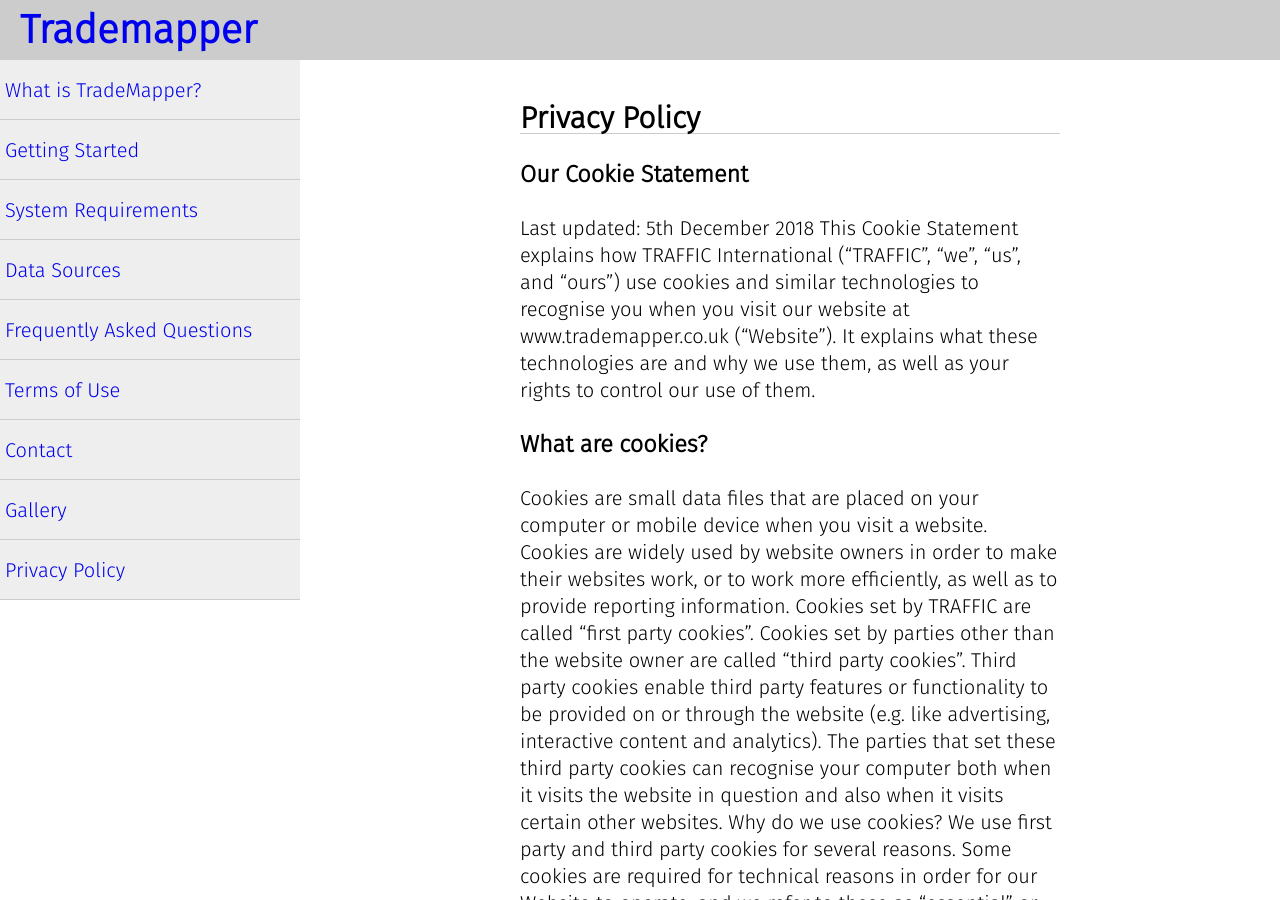
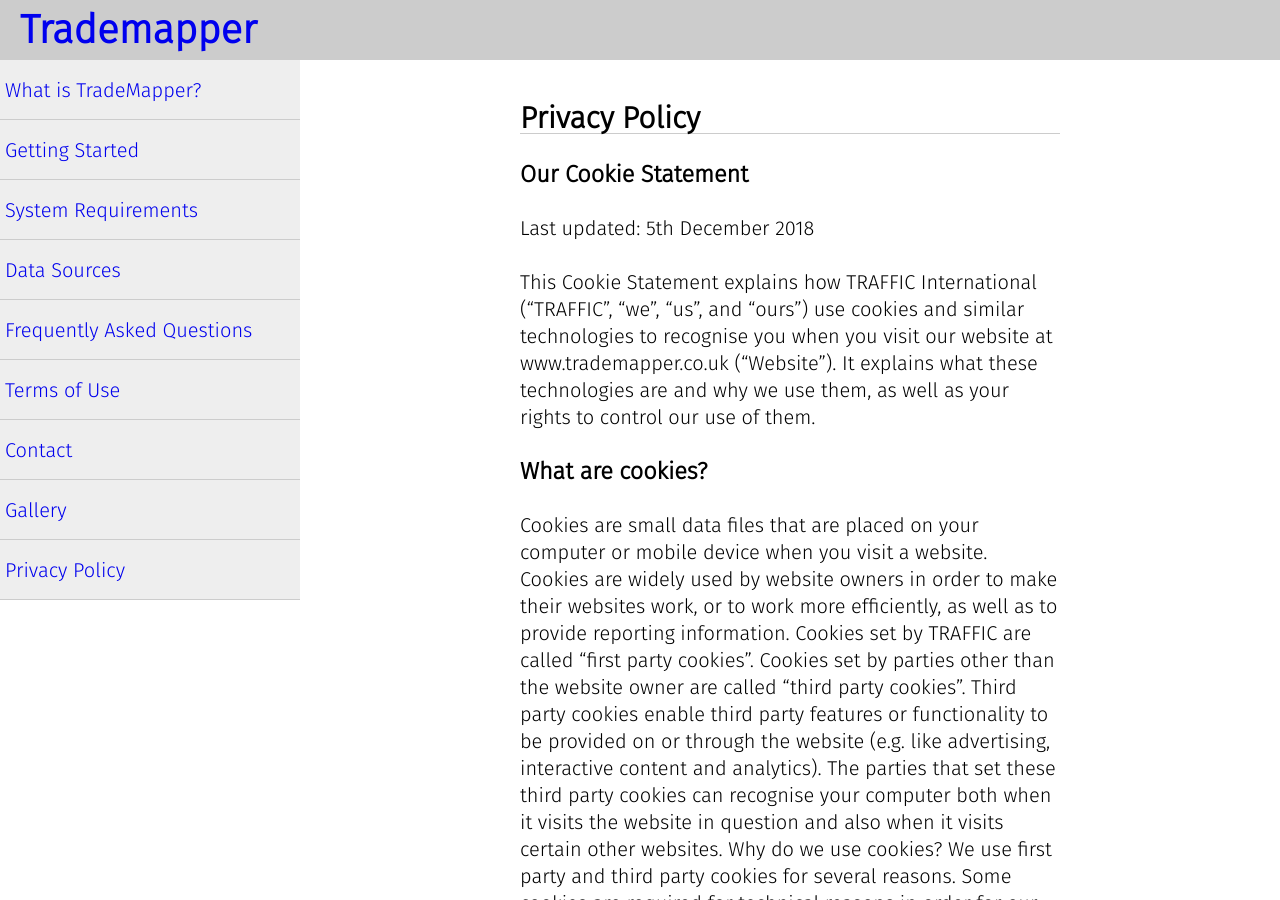
Before and after one commit to trademapper/trademapper-js, a Jekyll site: the page built from _pages/08_Privacy.md, in a window 1280 px wide and 900 px high. Built offline with Jekyll 4.4.1, drawn with Linux system fonts in a browser that asks for light colours.

```diff
--- a/_pages/08_Privacy.md
+++ b/_pages/08_Privacy.md
@@ -1,11 +1,12 @@
 ---
-permalink: /privacy/
+permalink: /Privacy/
 layout:    default
 title:     Privacy Policy
 ---
 
 ### Our Cookie Statement
 Last updated: 5th December 2018
+
 This Cookie Statement explains how TRAFFIC International (“TRAFFIC”, "we", "us", and "ours") use cookies and similar technologies to recognise you when you visit our website at www.trademapper.co.uk ("Website"). It explains what these technologies are and why we use them, as well as your rights to control our use of them.
 
 ### What are cookies?
```
